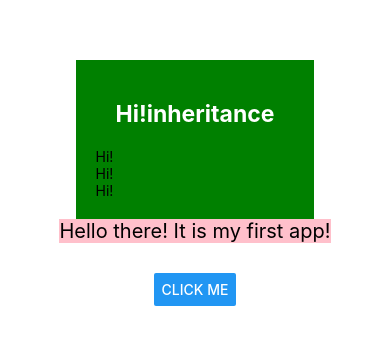
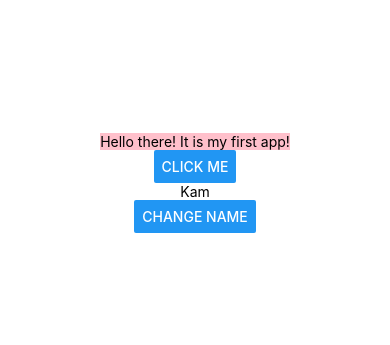
Before and after one commit to yamanerkam/React-Native-Learning, a React Native app: screen / in a window 390 px wide. Shown: the part 239-584 px from the top of the page. Built offline with nearby package versions, Linux system fonts and the light colour scheme.

Commit message:
use-state

```diff
--- a/App.js
+++ b/App.js
@@ -4,6 +4,7 @@ import React, { useState } from 'react';
 
 export default function App() {
   const [textBackgroundColor, setTextBackgroundColor] = useState('pink')
+  const [name, setName] = useState('Kam')
   const changeColor = () => {
     if (textBackgroundColor == 'pink') setTextBackgroundColor('purple')
     else setTextBackgroundColor('pink')
@@ -11,19 +12,7 @@ export default function App() {
   }
   return (
     <><View style={styles.container}>
-      <View style={styles.firstView}>
-        <Text style={styles.txt}>
-          Hi!
-          <Text>inheritance</Text>
-        </Text>
-        <Text>
-          Hi!
-        </Text><Text>
-          Hi!
-        </Text><Text>
-          Hi!
-        </Text>
-      </View>
+
       <Text style={[styles.textFirst, { backgroundColor: textBackgroundColor }]}>
         Hello there! It is my first app!
       </Text>
@@ -32,8 +21,29 @@ export default function App() {
         title="Click Me"
         onPress={() => changeColor()}
       />
+
+      <View style={styles.name}>
+        <Text>
+          {name}
+        </Text>
+
+        <Button
+          onPress={() => setName('Ksenia')}
+          title='change name'
+        />
+      </View>
+
+
+
+
+
       <StatusBar style="auto" />
+
+
+
     </View>
+
+
 
 
     </>
@@ -50,23 +60,9 @@ const styles = StyleSheet.create({
   },
   btn: {
     fontSize: 10,
-    color: 'blue',
-    backgroundColor: 'green',
+    color: 'green',
 
-  },
-  textFirst: {
-    fontSize: 20,
-    marginBottom: 30,
-    backgroundColor: 'green'
-
-  }, firstView: {
-
-    backgroundColor: 'green',
-    padding: 20,
-  }, txt: {
-    fontWeight: 'bold',
-    color: 'white',
-    fontSize: 23,
-    margin: 20
+  }, name: {
+    alignItems: 'center',
   }
 });
```
